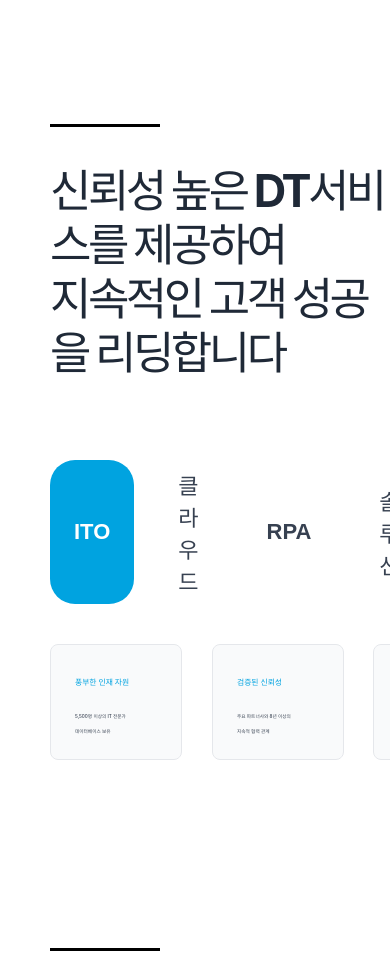
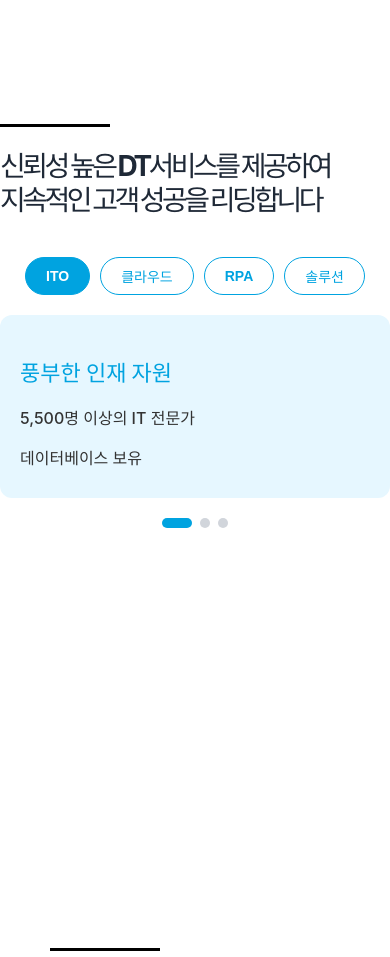
Before and after one commit to onexhana/nimbustech_website, a React (Vite) app: page /about in a window 390 px wide. Shown: the part 840-1797 px from the top of the page. Built offline with nearby package versions, Linux system fonts and the light colour scheme; a web font is replaced by a local one.

Commit message:
feat(about) : 0825 진행상황 저장

```diff
--- a/src/components/About/AboutSection.tsx
+++ b/src/components/About/AboutSection.tsx
@@ -27,7 +27,7 @@
 // - 다른 팀과 merge 시 이 파일들만 수정됨
 // - AboutSection, AboutCard, AboutTab 등 About/ 폴더 전체
 // ========================================
-import { useState } from 'react';
+import { useState, useEffect } from 'react';
 import AboutTab from './AboutTab';
 import AboutCard from './AboutCard'; // 효과 버전 (호버 애니메이션 활성화)
 //import AboutCard from './AboutCardNoEffect'; // 무효화 버전 (호버 효과 없음)
@@ -170,6 +170,14 @@ export default function AboutSection() {
   // activeTab - 선택된 탭, currentSlide - 현재 슬라이드 인덱스
   const [activeTab, setActiveTab] = useState("ITO");
   const [currentSlide, setCurrentSlide] = useState(0); // 슬라이더 현재 위치
+  const [isMobile, setIsMobile] = useState<boolean>(window.innerWidth < 768);
+
+  useEffect(() => {
+    const handleResize = () => setIsMobile(window.innerWidth < 768);
+    window.addEventListener('resize', handleResize);
+    return () => window.removeEventListener('resize', handleResize);
+  }, []);
+
   const cards = TAB_CONTENTS[activeTab];
   const isMultiPage = activeTab === '솔루션';
   const groupSize = isMultiPage ? 3 : cards.length;
@@ -204,23 +212,110 @@ export default function AboutSection() {
           width: '110px',
           height: '3px',
           backgroundColor: '#000000',
-          marginLeft: '50px',
+          marginLeft: isMobile ? '0' : '50px',
           marginBottom: '20px'
         }}></div>
 
         <h2 style={{
-          fontSize: '45px',
+          fontSize: isMobile ? '28px' : '45px',
           fontWeight: '1100',
-          marginBottom: '80px',
+          marginBottom: isMobile ? '40px' : '80px',
           color: '#1f2937',
           lineHeight: '1.2',
           letterSpacing: '-3.5px',
-          marginLeft: '50px'
+          marginLeft: isMobile ? '0' : '50px'
         }}>
           신뢰성 높은 DT서비스를 제공하여<br />
           지속적인 고객 성공을 리딩합니다
         </h2>
 
+        {isMobile ? (
+          /* 모바일 레이아웃 */
+          <>
+            {/* 모바일용 필터 버튼들 */}
+            <div style={{
+              display: 'flex',
+              flexWrap: 'wrap',
+              justifyContent: 'center',
+              gap: '10px',
+              marginBottom: '20px'
+            }}>
+              {TAB_LIST.map((tab) => (
+                <button
+                  key={tab}
+                  style={{
+                    backgroundColor: activeTab === tab ? '#00A3E0' : 'white',
+                    color: activeTab === tab ? 'white' : '#00A3E0',
+                    border: '1px solid #00A3E0',
+                    borderRadius: '20px',
+                    padding: '8px 20px',
+                    fontSize: '14px',
+                    fontWeight: '600',
+                    cursor: 'pointer'
+                  }}
+                  onClick={() => handleTabChange(tab)}
+                >
+                  {tab}
+                </button>
+              ))}
+            </div>
+
+            {/* 모바일용 카드 컨테이너 (하늘색 배경) */}
+            <div style={{
+              backgroundColor: '#E6F7FF',
+              borderRadius: '12px',
+              padding: '20px',
+              marginBottom: '20px'
+            }}>
+              {/* 현재 활성화된 탭의 첫 번째 카드만 표시 */}
+              <h3 style={{
+                fontSize: '22px',
+                fontWeight: '700',
+                color: '#00A3E0',
+                marginBottom: '12px'
+              }}>
+                {cards[currentSlide].title}
+              </h3>
+              <div style={{
+                fontSize: '16px',
+                color: '#333',
+                fontWeight: '500',
+                lineHeight: '1.5'
+              }}>
+                {cards[currentSlide].description.map((line, i) => (
+                  <p key={i} style={{ marginBottom: '8px' }}>{line}</p>
+                ))}
+              </div>
+            </div>
+
+            {/* 모바일용 슬라이더 인디케이터 */}
+            <div style={{
+              display: 'flex',
+              justifyContent: 'center',
+              gap: '8px',
+              marginTop: '20px'
+            }}>
+              {Array.from({ length: cards.length }).map((_, i) => (
+                <button
+                  key={i}
+                  onClick={() => setCurrentSlide(i)}
+                  style={{
+                    width: i === currentSlide ? '30px' : '10px',
+                    height: '10px',
+                    borderRadius: i === currentSlide ? '5px' : '50%',
+                    backgroundColor: i === currentSlide ? '#00A3E0' : '#D1D5DB',
+                    border: 'none',
+                    padding: 0,
+                    transition: 'all 0.3s ease'
+                  }}
+                  aria-label={`슬라이드 ${i + 1}`}
+                />
+              ))}
+            </div>
+          </>
+        ) : (
+          /* 데스크톱 레이아웃 */
+          <>
             {/* 탭 컴포넌트 */}
             <AboutTab
               tabs={TAB_LIST}
@@ -310,6 +405,8 @@ export default function AboutSection() {
               </button>
               )}
             </div>
+          </>
+        )}
       </div>
     </div>
   );
```
Lines whose indentation alone changed are shown as unchanged.
